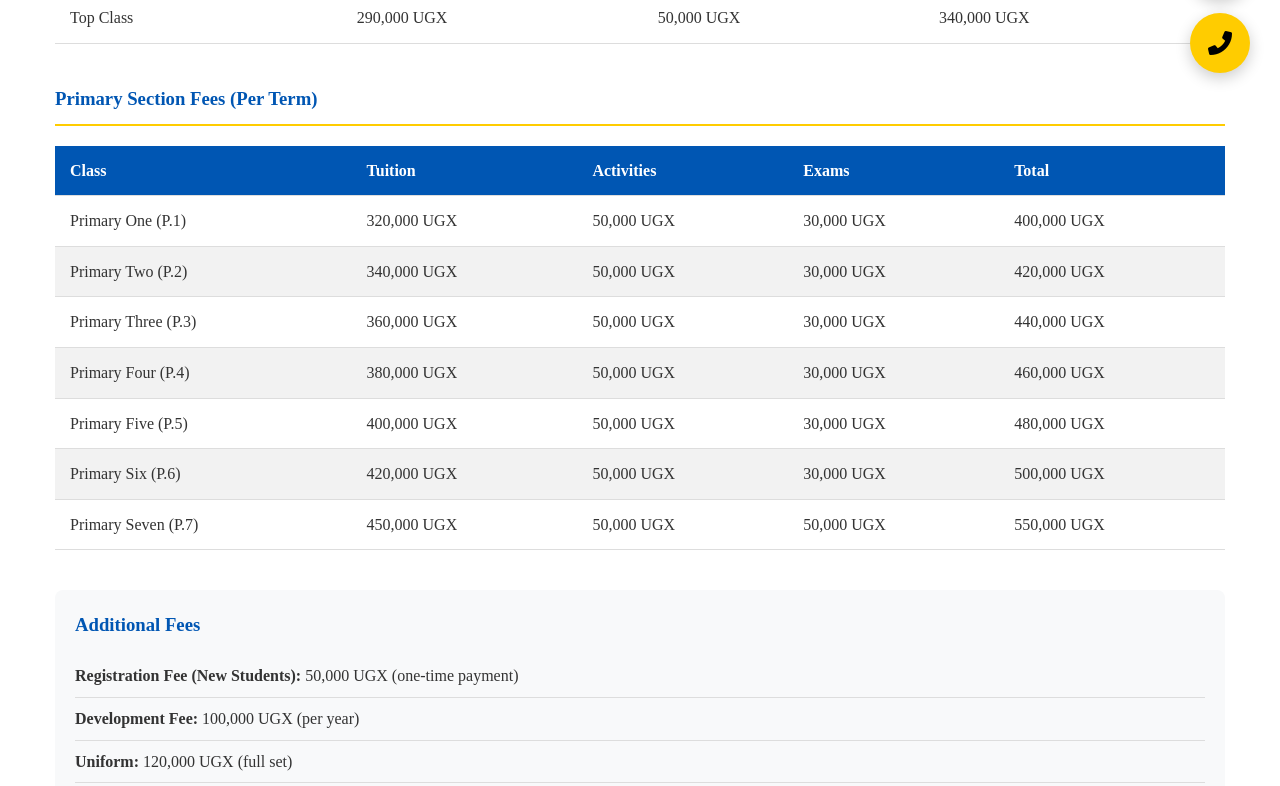
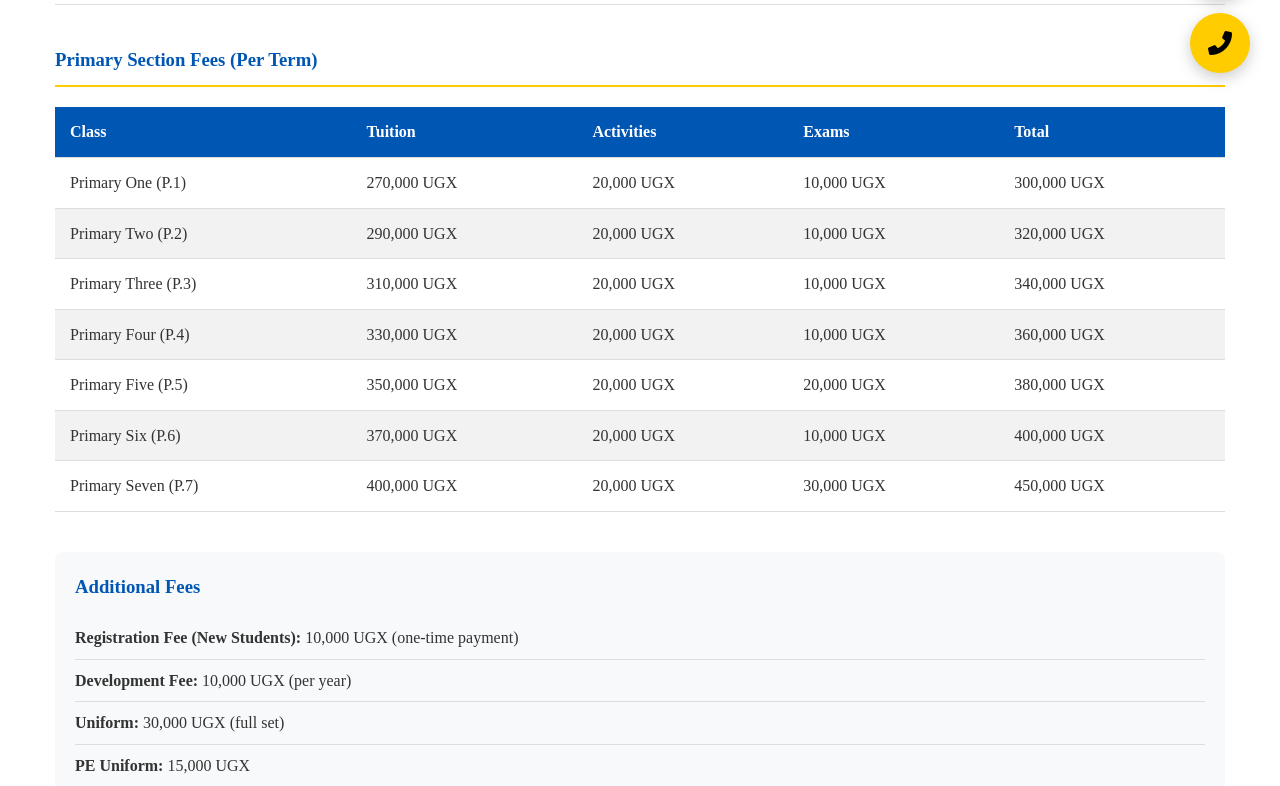
Before and after one commit to bugibonirss/school, a plain HTML site: page fees.html in a window 1280 px wide. Shown: the part 697-1483 px from the top of the page. Drawn offline with Linux system fonts and the light colour scheme; files that its build step writes are made by us from their sources; a web font is replaced by a local one.

Commit message:
Update fees.html

```diff
--- a/fees.html
+++ b/fees.html
@@ -6,13 +6,13 @@
     <title>Bugiboni Rising Stars School | Fees Structure</title>
     <link rel="stylesheet" href="https://cdnjs.cloudflare.com/ajax/libs/font-awesome/6.0.0-beta3/css/all.min.css">
     <link href="https://fonts.googleapis.com/css2?family=Times+New+Roman:wght@400;700&display=swap" rel="stylesheet">
-    <link rel="stylesheet" href="css/style.css">
+    <link rel="stylesheet" href="style.css">
 </head>
 <body>
    <header>
         <div class="container header-container">
             <div class="logo">
-                <img src="images/logo.png" alt="Bugiboni Rising Stars School Logo">
+                <img src="logo.png" alt="Bugiboni Rising Stars School Logo">
                 <div class="logo-text">
                     <h1>BUGIBONI RISING STARS SCHOOL</h1>
                     <p>Quality Education in Bugiboni</p>
@@ -43,7 +43,7 @@
         <div class="container">
             <div class="section-header">
                 <h2>Fees Structure</h2>
-                <p>2023 Academic Year</p>
+                <p>2025 Academic Year</p>
             </div>
 
             <div class="fees-notice">
@@ -69,21 +69,21 @@
                         <tbody>
                             <tr>
                                 <td>Baby Class</td>
-                                <td>250,000 UGX</td>
-                                <td>50,000 UGX</td>
-                                <td>300,000 UGX</td>
+                                <td>200,000 UGX</td>
+                                <td>20,000 UGX</td>
+                                <td>220,000 UGX</td>
                             </tr>
                             <tr>
                                 <td>Middle Class</td>
-                                <td>270,000 UGX</td>
-                                <td>50,000 UGX</td>
-                                <td>320,000 UGX</td>
+                                <td>220,000 UGX</td>
+                                <td>20,000 UGX</td>
+                                <td>240,000 UGX</td>
                             </tr>
                             <tr>
                                 <td>Top Class</td>
-                                <td>290,000 UGX</td>
-                                <td>50,000 UGX</td>
-                                <td>340,000 UGX</td>
+                                <td>240,000 UGX</td>
+                                <td>20,000 UGX</td>
+                                <td>260,000 UGX</td>
                             </tr>
                         </tbody>
                     </table>
@@ -104,52 +104,52 @@
                         <tbody>
                             <tr>
                                 <td>Primary One (P.1)</td>
+                                <td>270,000 UGX</td>
+                                <td>20,000 UGX</td>
+                                <td>10,000 UGX</td>
+                                <td>300,000 UGX</td>
+                            </tr>
+                            <tr>
+                                <td>Primary Two (P.2)</td>
+                                <td>290,000 UGX</td>
+                                <td>20,000 UGX</td>
+                                <td>10,000 UGX</td>
                                 <td>320,000 UGX</td>
-                                <td>50,000 UGX</td>
-                                <td>30,000 UGX</td>
+                            </tr>
+                            <tr>
+                                <td>Primary Three (P.3)</td>
+                                <td>310,000 UGX</td>
+                                <td>20,000 UGX</td>
+                                <td>10,000 UGX</td>
+                                <td>340,000 UGX</td>
+                            </tr>
+                            <tr>
+                                <td>Primary Four (P.4)</td>
+                                <td>330,000 UGX</td>
+                                <td>20,000 UGX</td>
+                                <td>10,000 UGX</td>
+                                <td>360,000 UGX</td>
+                            </tr>
+                            <tr>
+                                <td>Primary Five (P.5)</td>
+                                <td>350,000 UGX</td>
+                                <td>20,000 UGX</td>
+                                <td>20,000 UGX</td>
+                                <td>380,000 UGX</td>
+                            </tr>
+                            <tr>
+                                <td>Primary Six (P.6)</td>
+                                <td>370,000 UGX</td>
+                                <td>20,000 UGX</td>
+                                <td>10,000 UGX</td>
                                 <td>400,000 UGX</td>
                             </tr>
                             <tr>
-                                <td>Primary Two (P.2)</td>
-                                <td>340,000 UGX</td>
-                                <td>50,000 UGX</td>
+                                <td>Primary Seven (P.7)</td>
+                                <td>400,000 UGX</td>
+                                <td>20,000 UGX</td>
                                 <td>30,000 UGX</td>
-                                <td>420,000 UGX</td>
-                            </tr>
-                            <tr>
-                                <td>Primary Three (P.3)</td>
-                                <td>360,000 UGX</td>
-                                <td>50,000 UGX</td>
-                                <td>30,000 UGX</td>
-                                <td>440,000 UGX</td>
-                            </tr>
-                            <tr>
-                                <td>Primary Four (P.4)</td>
-                                <td>380,000 UGX</td>
-                                <td>50,000 UGX</td>
-                                <td>30,000 UGX</td>
-                                <td>460,000 UGX</td>
-                            </tr>
-                            <tr>
-                                <td>Primary Five (P.5)</td>
-                                <td>400,000 UGX</td>
-                                <td>50,000 UGX</td>
-                                <td>30,000 UGX</td>
-                                <td>480,000 UGX</td>
-                            </tr>
-                            <tr>
-                                <td>Primary Six (P.6)</td>
-                                <td>420,000 UGX</td>
-                                <td>50,000 UGX</td>
-                                <td>30,000 UGX</td>
-                                <td>500,000 UGX</td>
-                            </tr>
-                            <tr>
-                                <td>Primary Seven (P.7)</td>
                                 <td>450,000 UGX</td>
-                                <td>50,000 UGX</td>
-                                <td>50,000 UGX</td>
-                                <td>550,000 UGX</td>
                             </tr>
                         </tbody>
                     </table>
@@ -158,11 +158,10 @@
                 <div class="additional-fees">
                     <h3>Additional Fees</h3>
                     <ul>
-                        <li><strong>Registration Fee (New Students):</strong> 50,000 UGX (one-time payment)</li>
-                        <li><strong>Development Fee:</strong> 100,000 UGX (per year)</li>
-                        <li><strong>Uniform:</strong> 120,000 UGX (full set)</li>
-                        <li><strong>PE Uniform:</strong> 50,000 UGX</li>
-                        <li><strong>Books and Stationery:</strong> Approximately 150,000 UGX (varies by class)</li>
+                        <li><strong>Registration Fee (New Students):</strong> 10,000 UGX (one-time payment)</li>
+                        <li><strong>Development Fee:</strong> 10,000 UGX (per year)</li>
+                        <li><strong>Uniform:</strong> 30,000 UGX (full set)</li>
+                        <li><strong>PE Uniform:</strong> 15,000 UGX</li>
                     </ul>
                 </div>
 
@@ -178,7 +177,7 @@
                             <i class="fas fa-mobile-alt"></i>
                             <h4>Mobile Money</h4>
                             <p>Pay via MTN or Airtel Mobile Money</p>
-                            <p><strong>Number:</strong> 0756 123 456</p>
+                            <p><strong>Number:</strong> 0755 321 051</p>
                         </div>
                         <div class="method-card">
                             <i class="fas fa-university"></i>
@@ -226,26 +225,26 @@
                     <h3>Contact Info</h3>
                     <ul class="contact-info">
                         <li><i class="fas fa-map-marker-alt"></i> Bugiboni Road, Bugiboni Town</li>
-                        <li><i class="fas fa-phone-alt"></i> +256 712 345 678</li>
-                        <li><i class="fas fa-envelope"></i> info@risingstarsbugiboni.com</li>
+                        <li><i class="fas fa-phone-alt"></i> +256 755 321 051</li>
+                        <li><i class="fas fa-envelope"></i> bugibonirisingstarsschool@gmail.com</li>
                     </ul>
                 </div>
             </div>
             <div class="footer-bottom">
-                <p>&copy; 2023 Bugiboni Rising Stars School. All Rights Reserved.</p>
+                <p>&copy; 2025 Bugiboni Rising Stars School. All Rights Reserved.</p>
             </div>
         </div>
     </footer>
 
     <div class="floating-btns">
-        <a href="https://wa.me/256712345678" class="floating-btn whatsapp" target="_blank">
+        <a href="https://wa.me/256780542602" class="floating-btn whatsapp" target="_blank">
             <i class="fab fa-whatsapp"></i>
         </a>
-        <a href="tel:+256712345678" class="floating-btn call">
+        <a href="tel:+256780542602" class="floating-btn call">
             <i class="fas fa-phone-alt"></i>
         </a>
     </div>
 
-    <script src="js/main.js"></script>
+    <script src="main.js"></script>
 </body>
 </html>
```
